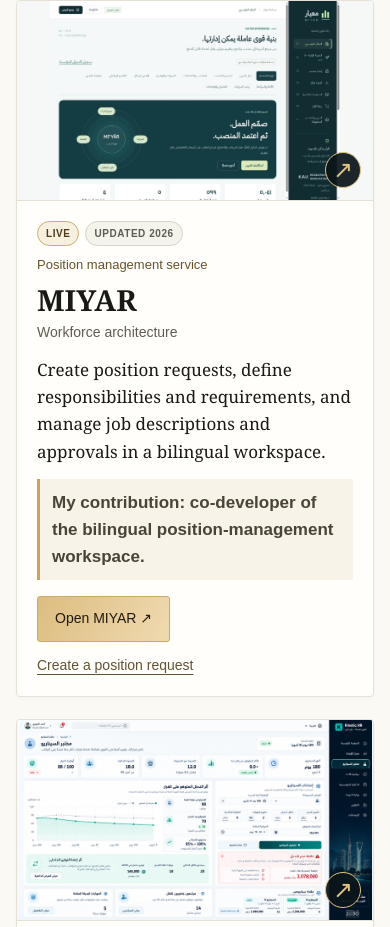
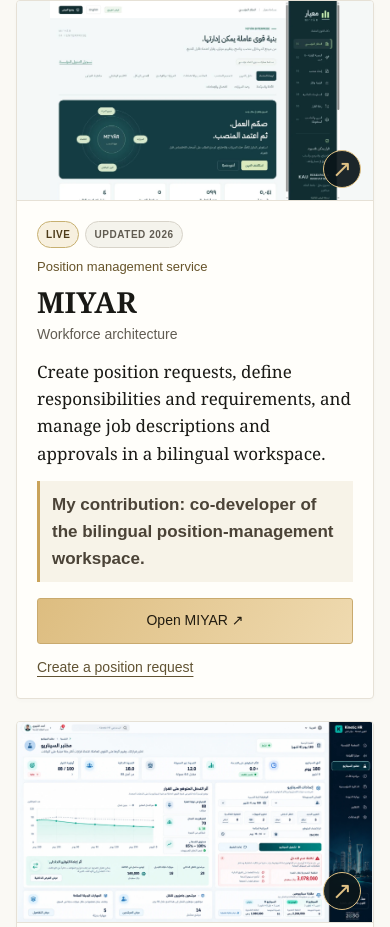
Before and after one commit to adeebnoor/adeebnoor.github.io, a plain HTML site: page index.html in a window 390 px wide. Shown: the part 4757-5684 px from the top of the page. Drawn offline with Linux system fonts and the light colour scheme.

Commit message:
Improve contact intake, social metadata and project card UX

```diff
--- a/portfolio.css
+++ b/portfolio.css
@@ -67,3 +67,16 @@
 .expertise-grid a{font:700 13px/1.4 Arial,Tahoma,sans-serif;color:#76581f;text-decoration:underline;text-underline-offset:3px}
 @media(max-width:1000px){.expertise-grid{grid-template-columns:repeat(2,minmax(0,1fr))}}
 @media(max-width:620px){.expertise-map{padding:26px 0}.expertise-profile{grid-template-columns:78px minmax(0,1fr);gap:14px}.expertise-photo{width:78px;height:78px}.expertise-profile h2{font-size:27px}.expertise-profile p{font-size:14px}.expertise-grid{grid-template-columns:1fr}.expertise-grid article{min-height:0}}
+
+
+/* Project card consistency · 2026-09-22 */
+.project-visual-link{aspect-ratio:16/9;display:block;overflow:hidden}
+.project-visual-link .project-image{display:block;width:100%;height:100%;aspect-ratio:16/9;object-position:center}
+.project-open{width:38px;height:38px;line-height:1}
+.project-meta{min-height:27px}
+@media(max-width:620px){
+  .project-grid .card-copy{display:flex;flex-direction:column}
+  .project-actions{width:100%}
+  .project-actions .button,.project-actions .project-context{width:100%;box-sizing:border-box}
+  .project-actions .button{text-align:center}
+}
```
